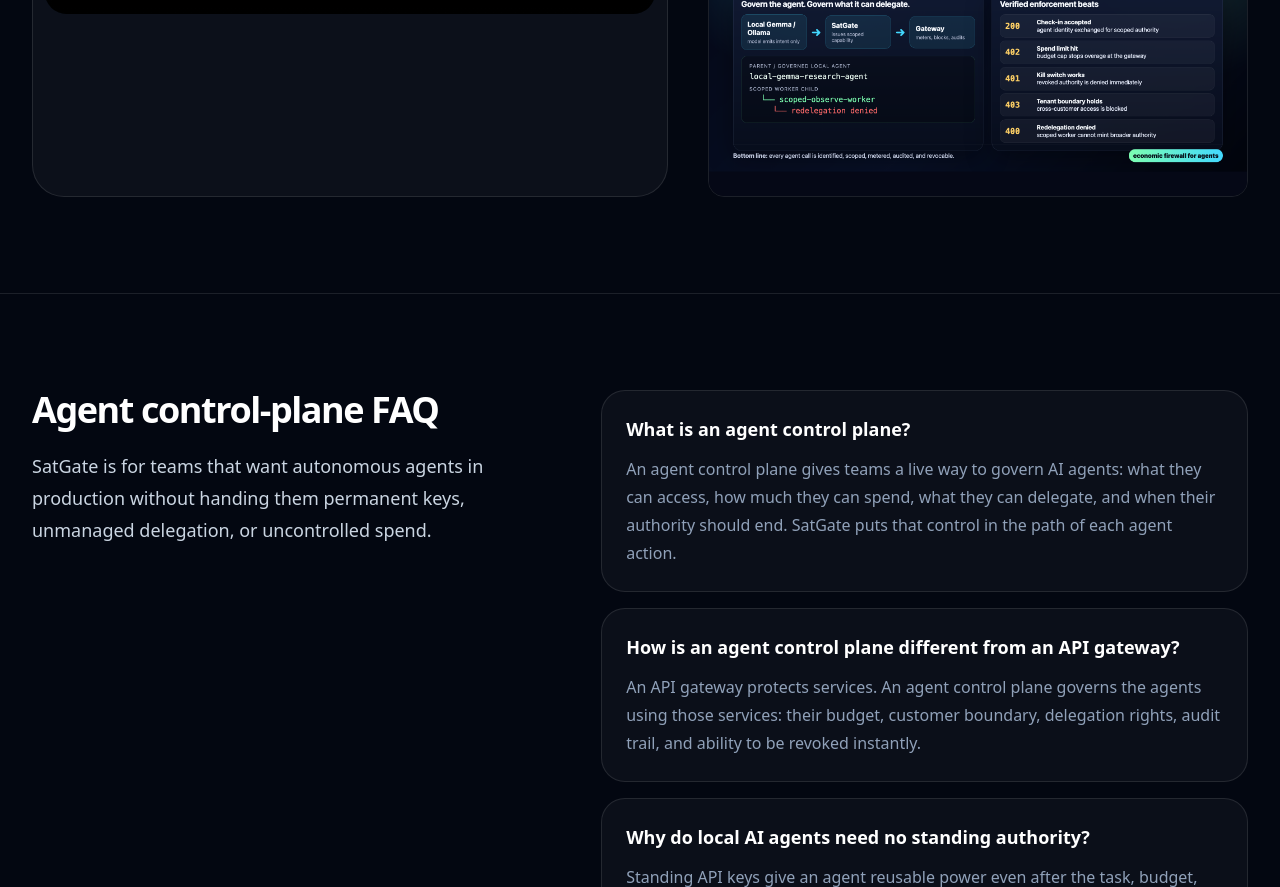
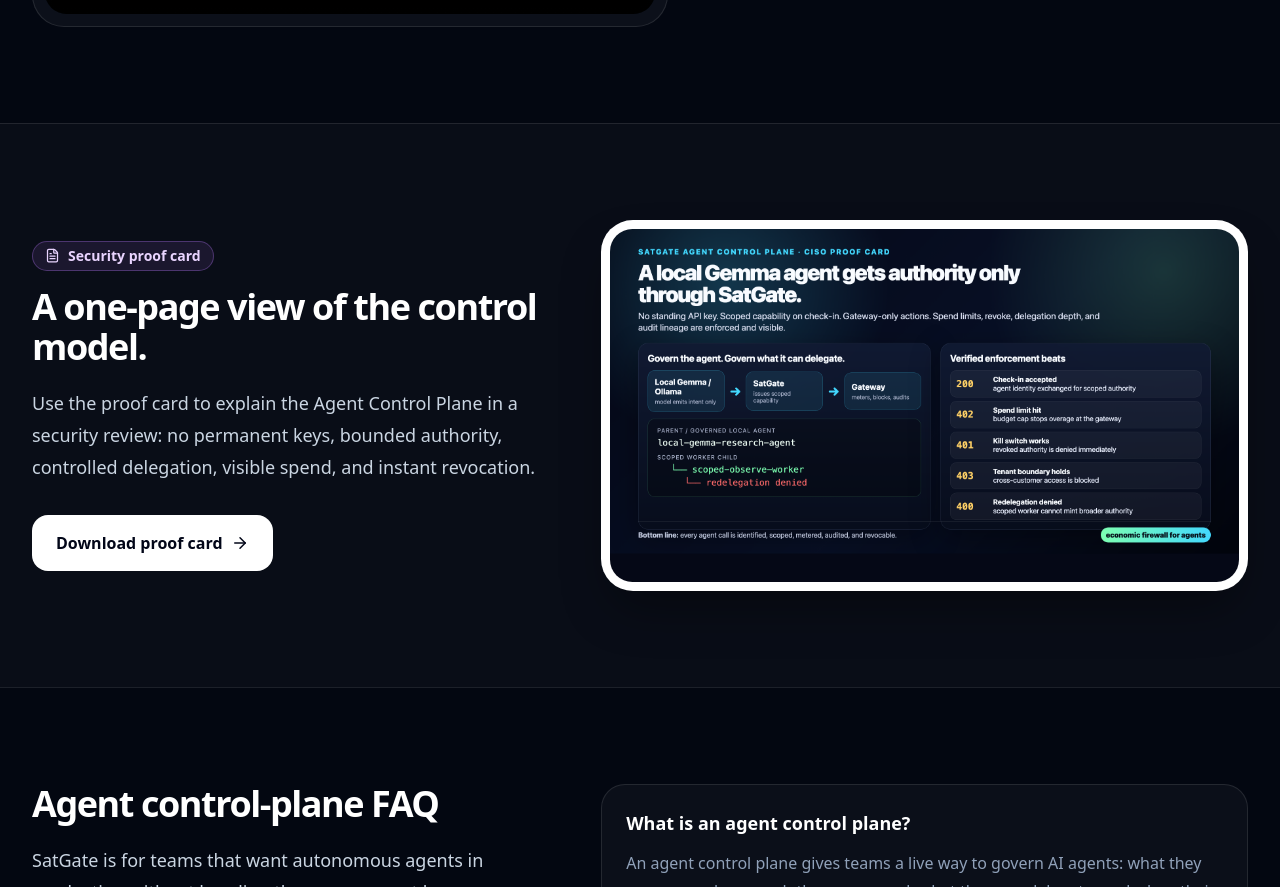
Before and after one commit to SatGate-io/satgate, a Next.js app in the folder satgate-landing/: page /agent-control-plane in a window 1280 px wide. Shown: the part 4140-5027 px from the top of the page. Built offline with nearby package versions, Linux system fonts and the light colour scheme; grey boxes are pictures that could not be loaded.

Commit message:
Improve ACP proof card layout

```diff
--- a/satgate-landing/app/agent-control-plane/page.tsx
+++ b/satgate-landing/app/agent-control-plane/page.tsx
@@ -446,14 +446,41 @@ export default function AgentControlPlanePage() {
             <p className="mt-5 text-lg leading-8 text-slate-300">
               The walkthrough shows the control loop end to end: an agent receives bounded authority, delegates safely, hits real policy checks, leaves an audit trail, and can be shut down immediately.
             </p>
+          </div>
+        </div>
+      </section>
+
+      <section className="border-t border-white/10 bg-white/[0.025] px-5 py-16 sm:px-8 lg:py-24">
+        <div className="mx-auto grid max-w-7xl items-center gap-10 lg:grid-cols-[0.9fr_1.1fr]">
+          <div>
+            <div className="mb-4 inline-flex items-center gap-2 rounded-full border border-purple-400/30 bg-purple-400/10 px-3 py-1 text-sm font-semibold text-purple-200 w-fit">
+              <FileText size={15} />
+              Security proof card
+            </div>
+            <h2 className="text-4xl font-black tracking-[-0.04em] text-white">A one-page view of the control model.</h2>
+            <p className="mt-5 text-lg leading-8 text-slate-300">
+              Use the proof card to explain the Agent Control Plane in a security review: no permanent keys, bounded authority, controlled delegation, visible spend, and instant revocation.
+            </p>
+            <a
+              href="/acp-demo/satgate-acp-ciso-proof-card.pdf"
+              className="mt-8 inline-flex items-center justify-center gap-2 rounded-2xl bg-white px-6 py-4 text-base font-black text-slate-950 transition hover:bg-cyan-100"
+            >
+              Download proof card <ArrowRight size={18} />
+            </a>
+          </div>
+          <a
+            href="/acp-demo/satgate-acp-ciso-proof-card.pdf"
+            className="block rounded-[2rem] border border-white/10 bg-white p-2 shadow-2xl shadow-black/40 transition hover:border-cyan-300/50"
+            aria-label="Download SatGate Agent Control Plane proof card"
+          >
             {/* Use a plain img here; Next's dev image optimizer rejects this local PNG in some environments. */}
             {/* eslint-disable-next-line @next/next/no-img-element */}
             <img
               src="/acp-demo/satgate-acp-ciso-proof-card.png"
-              alt="SatGate Agent Control Plane CISO proof card"
-              className="mt-8 w-full rounded-2xl border border-white/10"
+              alt="SatGate Agent Control Plane proof card preview"
+              className="aspect-video w-full rounded-[1.4rem] object-contain"
             />
-          </div>
+          </a>
         </div>
       </section>
 
```
